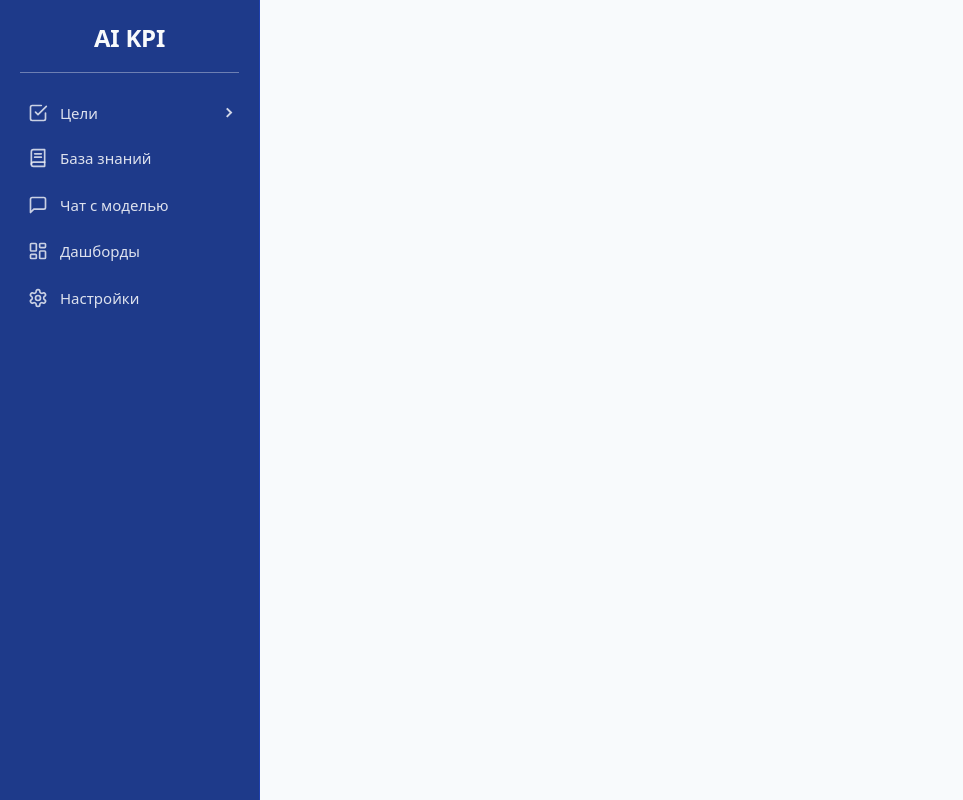
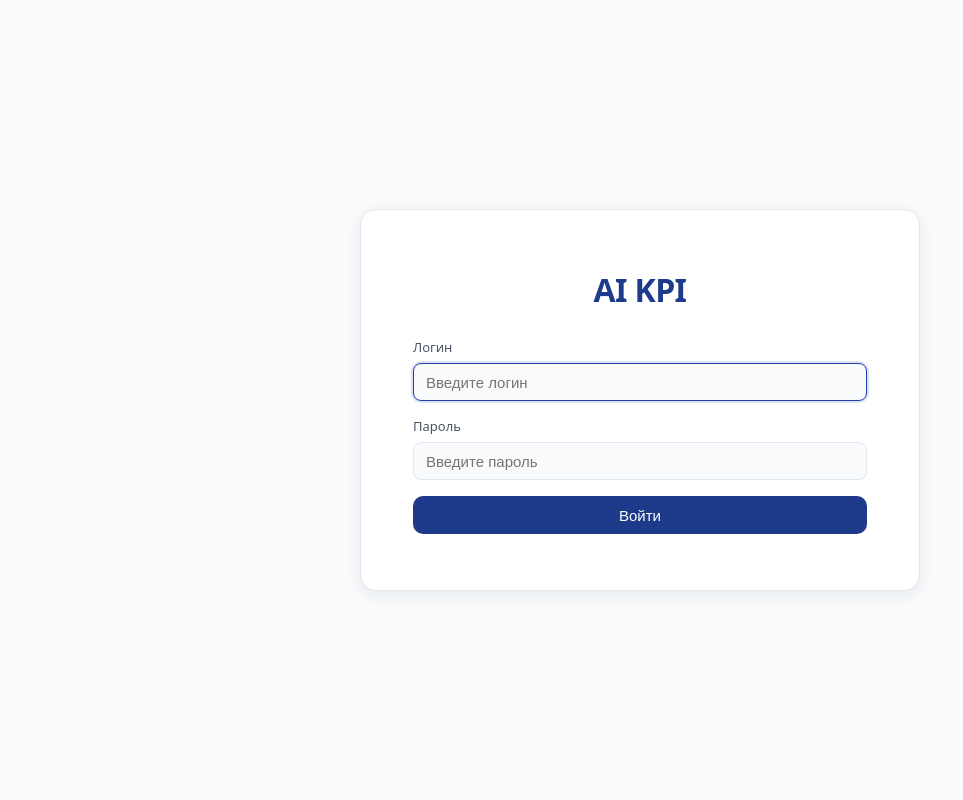
Before and after one commit to sweetd0vee/kpi-agent-front, a React (Vite) app: page /login in a window 1280 px wide. Shown: the whole page, without its empty margins (0-963 px from the left). Built offline with nearby package versions, Linux system fonts and the light colour scheme.

Commit message:
initial commit

```diff
--- a/src/App.tsx
+++ b/src/App.tsx
@@ -1,3 +1,4 @@
+import { useCallback, useState } from 'react'
 import { Routes, Route, Navigate } from 'react-router-dom'
 import { Layout } from '@/components/Layout'
 import { GoalsPage } from '@/pages/GoalsPage'
@@ -6,12 +7,36 @@ import { ImportPage } from '@/pages/ImportPage'
 import { ChatPage } from '@/pages/Chat'
 import { DashboardsPage } from '@/pages/DashboardsPage'
 import { SettingsPage } from '@/pages/SettingsPage'
+import { LoginPage } from '@/pages/LoginPage'
+import { clearAuthenticated, isAuthenticated, setAuthenticated } from '@/lib/auth'
 
 function App() {
+  const [authenticated, setAuthenticatedState] = useState(() => isAuthenticated())
+
+  const handleLogin = useCallback(() => {
+    setAuthenticated()
+    setAuthenticatedState(true)
+  }, [])
+
+  const handleLogout = useCallback(() => {
+    clearAuthenticated()
+    setAuthenticatedState(false)
+  }, [])
+
+  if (!authenticated) {
+    return (
+      <Routes>
+        <Route path="/login" element={<LoginPage onLogin={handleLogin} />} />
+        <Route path="*" element={<Navigate to="/login" replace />} />
+      </Routes>
+    )
+  }
+
   return (
-    <Layout>
+    <Layout onLogout={handleLogout}>
       <Routes>
         <Route path="/" element={<Navigate to="/kpi" replace />} />
+        <Route path="/login" element={<Navigate to="/kpi" replace />} />
         <Route path="/ppr" element={<GoalsPage />} />
         <Route path="/goals" element={<Navigate to="/ppr" replace />} />
         <Route path="/kpi" element={<KpiPage />} />
--- a/src/components/Layout/Layout.module.css
+++ b/src/components/Layout/Layout.module.css
@@ -32,6 +32,12 @@
   padding: 0 0.75rem;
 }
 
+.navFooter {
+  margin-top: auto;
+  padding: 1rem 0.75rem 0;
+  border-top: 1px solid rgba(255, 255, 255, 0.2);
+}
+
 .navGroup {
   display: flex;
   flex-direction: column;
@@ -50,6 +56,15 @@
 }
 
 .navGroupButton {
+  width: 100%;
+  border: 0;
+  background: transparent;
+  cursor: pointer;
+  text-align: left;
+  font-family: inherit;
+}
+
+.navButton {
   width: 100%;
   border: 0;
   background: transparent;
--- a/src/components/Layout/Layout.tsx
+++ b/src/components/Layout/Layout.tsx
@@ -44,6 +44,13 @@ const icons = {
       <circle cx="12" cy="12" r="3" />
     </svg>
   ),
+  logout: (
+    <svg width={iconSize} height={iconSize} viewBox="0 0 24 24" fill="none" stroke="currentColor" strokeWidth="2" strokeLinecap="round" strokeLinejoin="round" aria-hidden>
+      <path d="M9 21H5a2 2 0 0 1-2-2V5a2 2 0 0 1 2-2h4" />
+      <polyline points="16 17 21 12 16 7" />
+      <line x1="21" y1="12" x2="9" y2="12" />
+    </svg>
+  ),
 }
 
 const goalsItems = [
@@ -62,7 +69,13 @@ const goalsSubnavId = 'sidebar-goals-links'
 
 const isPathActive = (pathname: string, target: string) => pathname === target || pathname.startsWith(`${target}/`)
 
-export function Layout({ children }: { children?: React.ReactNode }) {
+export function Layout({
+  children,
+  onLogout,
+}: {
+  children?: React.ReactNode
+  onLogout?: () => void
+}) {
   const location = useLocation()
   const isGoalsActive = goalsItems.some((item) => isPathActive(location.pathname, item.to))
   const [goalsOpen, setGoalsOpen] = useState(isGoalsActive)
@@ -124,6 +137,18 @@ export function Layout({ children }: { children?: React.ReactNode }) {
             </NavLink>
           ))}
         </nav>
+        {onLogout && (
+          <div className={styles.navFooter}>
+            <button
+              type="button"
+              className={[styles.navLink, styles.navButton].filter(Boolean).join(' ')}
+              onClick={onLogout}
+            >
+              <span className={styles.navIcon}>{icons.logout}</span>
+              Выход
+            </button>
+          </div>
+        )}
       </aside>
       <main className={styles.main}>
         {children ?? <Outlet />}
--- /dev/null
+++ b/src/lib/auth.ts
@@ -0,0 +1,25 @@
+const AUTH_KEY = 'kpi-cascading-auth'
+
+export function isAuthenticated(): boolean {
+  try {
+    return localStorage.getItem(AUTH_KEY) === '1'
+  } catch {
+    return false
+  }
+}
+
+export function setAuthenticated(): void {
+  try {
+    localStorage.setItem(AUTH_KEY, '1')
+  } catch {
+    // ignore storage errors
+  }
+}
+
+export function clearAuthenticated(): void {
+  try {
+    localStorage.removeItem(AUTH_KEY)
+  } catch {
+    // ignore storage errors
+  }
+}
--- /dev/null
+++ b/src/pages/LoginPage.module.css
@@ -0,0 +1,86 @@
+.page {
+  min-height: 100vh;
+  display: flex;
+  align-items: center;
+  justify-content: center;
+  background: #f8fafc;
+  padding: 1.5rem;
+}
+
+.card {
+  width: 100%;
+  max-width: 560px;
+  min-height: 360px;
+  background: #fff;
+  border: 1px solid #e2e8f0;
+  border-radius: 16px;
+  padding: 3.5rem 3.25rem;
+  box-shadow: 0 4px 16px rgba(15, 23, 42, 0.08);
+  display: flex;
+  flex-direction: column;
+  justify-content: center;
+}
+
+.title {
+  margin: 0 0 1.5rem;
+  text-align: center;
+  font-size: 2rem;
+  font-weight: 700;
+  color: #1e3a8a;
+  letter-spacing: -0.02em;
+}
+
+.error {
+  margin-bottom: 1rem;
+  padding: 0.5rem 0.75rem;
+  font-size: 0.8125rem;
+  color: #b91c1c;
+  background: #fef2f2;
+  border: 1px solid #fecaca;
+  border-radius: 8px;
+}
+
+.field {
+  display: block;
+  font-size: 0.8125rem;
+  font-weight: 500;
+  color: #475569;
+  margin-bottom: 1rem;
+}
+
+.input {
+  display: block;
+  width: 100%;
+  margin-top: 0.35rem;
+  padding: 0.6rem 0.75rem;
+  border: 1px solid #e2e8f0;
+  border-radius: 8px;
+  background: #f8fafc;
+  font-size: 0.9375rem;
+  transition: border-color 0.2s, box-shadow 0.2s;
+  box-sizing: border-box;
+}
+
+.input:focus {
+  outline: none;
+  border-color: #1e40af;
+  box-shadow: 0 0 0 2px rgba(30, 64, 175, 0.15);
+}
+
+.submit {
+  width: 100%;
+  padding: 0.65rem 1rem;
+  border: none;
+  border-radius: 10px;
+  background: #1e3a8a;
+  color: #fff;
+  font-size: 0.9375rem;
+  font-weight: 500;
+  cursor: pointer;
+  transition: background 0.2s, box-shadow 0.2s;
+}
+
+.submit:hover {
+  background: #1e40af;
+  box-shadow: 0 2px 8px rgba(30, 58, 138, 0.25);
+}
--- /dev/null
+++ b/src/pages/LoginPage.tsx
@@ -0,0 +1,62 @@
+import { useState } from 'react'
+import { useNavigate } from 'react-router-dom'
+import styles from './LoginPage.module.css'
+
+export function LoginPage({ onLogin }: { onLogin: () => void }) {
+  const [login, setLogin] = useState('')
+  const [password, setPassword] = useState('')
+  const [error, setError] = useState<string | null>(null)
+  const navigate = useNavigate()
+
+  const handleSubmit = (e: React.FormEvent) => {
+    e.preventDefault()
+    if (!login.trim() || !password.trim()) {
+      setError('Введите логин и пароль.')
+      return
+    }
+    setError(null)
+    onLogin()
+    navigate('/kpi', { replace: true })
+  }
+
+  return (
+    <div className={styles.page}>
+      <form className={styles.card} onSubmit={handleSubmit}>
+        <h1 className={styles.title}>AI KPI</h1>
+        {error && <div className={styles.error}>{error}</div>}
+        <label className={styles.field}>
+          Логин
+          <input
+            type="text"
+            className={styles.input}
+            placeholder="Введите логин"
+            value={login}
+            onChange={(e) => {
+              setLogin(e.target.value)
+              if (error) setError(null)
+            }}
+            autoComplete="username"
+            autoFocus
+          />
+        </label>
+        <label className={styles.field}>
+          Пароль
+          <input
+            type="password"
+            className={styles.input}
+            placeholder="Введите пароль"
+            value={password}
+            onChange={(e) => {
+              setPassword(e.target.value)
+              if (error) setError(null)
+            }}
+            autoComplete="current-password"
+          />
+        </label>
+        <button type="submit" className={styles.submit}>
+          Войти
+        </button>
+      </form>
+    </div>
+  )
+}
```
